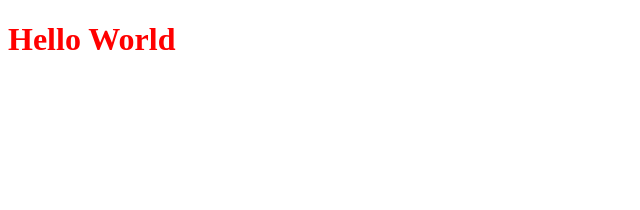
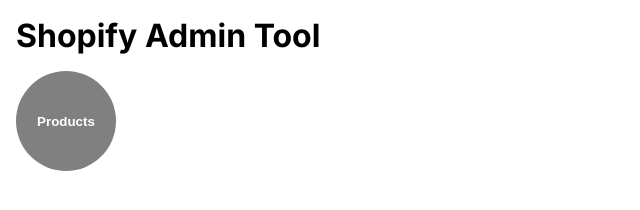
Before and after one commit to maurice-hiponia/shopify-admin-tool, a website: page public/index.html in a window 1280 px wide. Shown: the whole page, without its empty margins (0-640 px from the left). Drawn offline with Linux system fonts and the light colour scheme.

Commit message:
feat: add initial view page

```diff
--- a/public/index.html
+++ b/public/index.html
@@ -4,9 +4,43 @@
     <meta charset="UTF-8">
     <meta name="viewport" content="width=device-width, initial-scale=1.0">
     <title>Shopify Admin Tool</title>
+    <link rel="preconnect" href="https://fonts.googleapis.com">
+    <link rel="preconnect" href="https://fonts.gstatic.com" crossorigin>
+    <link href="https://fonts.googleapis.com/css2?family=Inter:ital,opsz,wght@0,14..32,100..900;1,14..32,100..900&display=swap" rel="stylesheet">
     <link rel="stylesheet" href="style.css">
-</head>
+   </head>
 <body>
-    <h1 class="test">Hello World</h1>
+    <main>
+        <h1>Shopify Admin Tool</h1>
+        <div class="admin-modules">
+            <button class="product-module" id="get-products">Products</button>
+        </div>
+        <div id="product-list"></div>
+    </main>
+
+    <script>
+    document.getElementById('get-products').addEventListener('click', async () => {
+      try {
+        const response = await fetch('/api/product');
+        if (!response.ok) throw new Error('Network response was not ok');
+
+        const products = await response.json();
+
+        const productList = document.getElementById('product-list');
+        productList.innerHTML = '';
+
+        products.forEach(product => {
+          const item = document.createElement("div");
+          item.textContent = `${product.title} - ${product.id}`;
+          productList.appendChild(item);
+        });
+
+      } catch (error) {
+        console.error(error);
+      }
+    });
+    </script>
+
+
 </body>
 </html>
--- a/public/style.css
+++ b/public/style.css
@@ -1,4 +1,39 @@
-.test {
-    color: red;
-    font-size: 2rem;
+*, *::before, *::after {
+    padding: 0;
+    margin: 0;
+    box-sizing: border-box;
 }
+
+html, body {
+    height: 100%;
+    font-family: 'Inter';
+    padding: 0.5rem;
+}
+
+a, a:visited, a:active {
+    text-decoration: none;
+    color: #000000CF;
+}
+
+.admin-modules {
+    display: grid;
+    grid-template-columns: repeat(5, 1fr);
+}
+
+.admin-modules button{
+    border: none;
+}
+
+.product-module {
+    display: flex;
+    justify-content: center;
+    align-items: center;
+    background-color: grey;
+    width: 100px;
+    height: 100px;
+    border-radius: 100%;
+    text-align: center;
+    color: white;
+    font-weight: bold;
+    margin-top: 1rem;
+}
```
